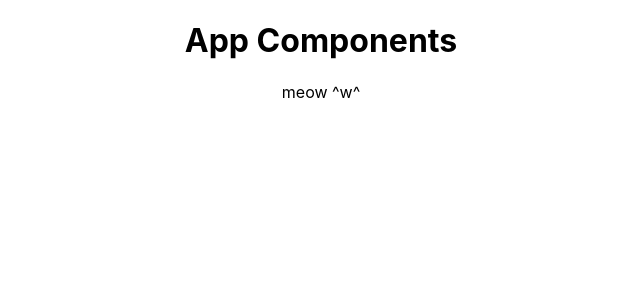
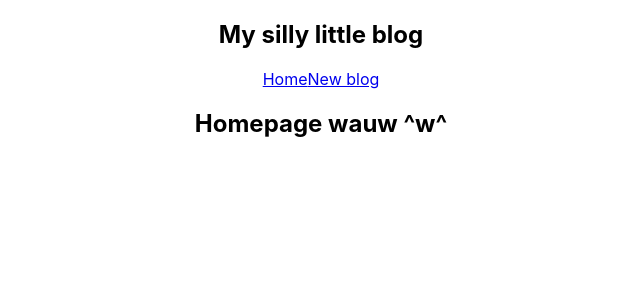
Before and after one commit to Laurens-1056274/SillyRepoRawr, a React (Create React App) app in the folder rawr/: page / in a window 1280 px wide. Shown: the top 300 px of the page, without its empty margins (319-959 px from the left). Built offline with nearby package versions, Linux system fonts and the light colour scheme.

Commit message:
completed tutorial 4 and 5

```diff
--- a/rawr/src/App.js
+++ b/rawr/src/App.js
@@ -1,11 +1,14 @@
 import './App.css';
+import Navbar from './Navbar';
+import Home from './Home';
 
 function App() {
+
   return (
     <div className="App">
+      <Navbar></Navbar>
       <div className="content">
-        <h1>App Components</h1>
-        <p>meow ^w^</p>
+        <Home></Home>
       </div>
     </div>
   );
--- /dev/null
+++ b/rawr/src/Home.js
@@ -0,0 +1,10 @@
+// use sfc tab to create a basic start
+const Home  = () => {
+    return (
+        <div className='home'>
+            <h2>Homepage wauw ^w^</h2>
+        </div>
+     );
+}
+
+export default Home;
--- /dev/null
+++ b/rawr/src/Navbar.js
@@ -0,0 +1,13 @@
+const Navbar = () => {
+    return (
+        <nav className='navbar'>
+            <h1>My silly little blog</h1>
+            <div className='links'>
+                <a href = "/">Home</a>
+                <a href = "/create">New blog</a>
+            </div>
+        </nav>
+     );
+}
+
+export default Navbar;
```
Also changed, not shown: 2 other files (tests, documents, lock files or other folders).
